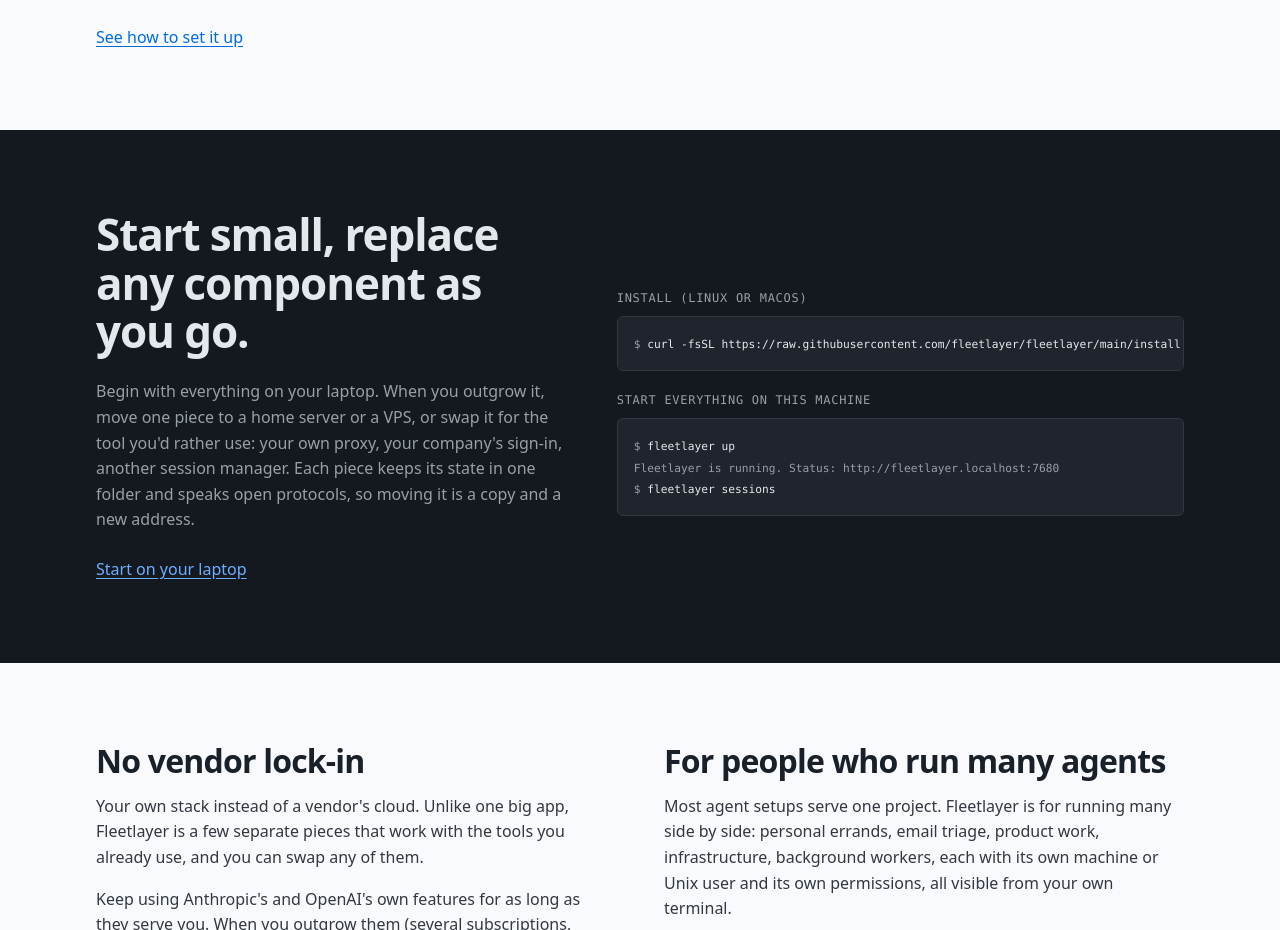
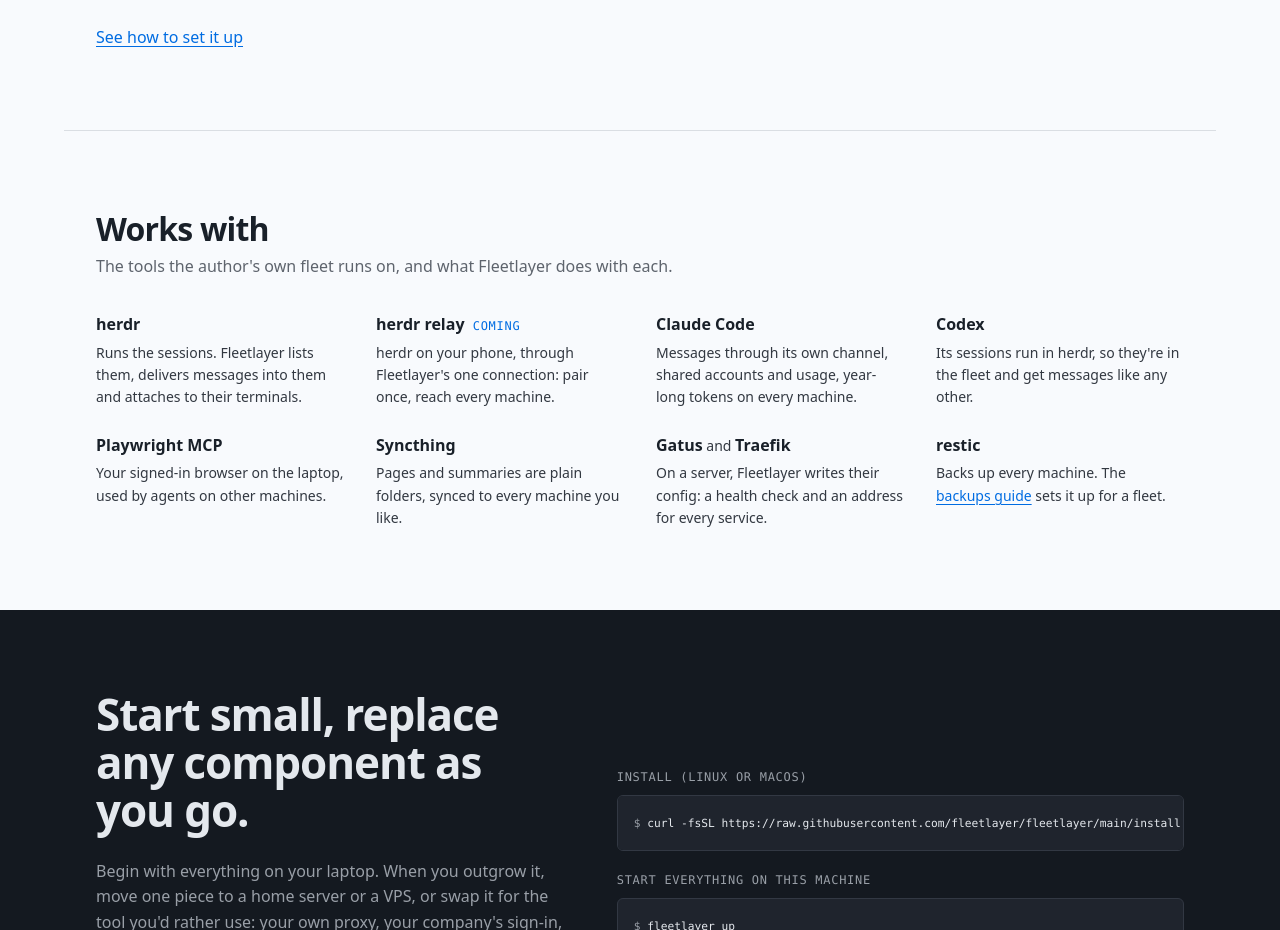
Before and after one commit to fleetlayer/fleetlayer, an Astro site in the folder site/: page / in a window 1280 px wide. Shown: the part 2000-2930 px from the top of the page. Built offline with nearby package versions, Linux system fonts and the light colour scheme; Astro itself is replaced by a stand-in of ours.

Commit message:
Homepage: a 'Works with' section (herdr, herdr relay coming, Claude Code, Codex, Playwright MCP, Syncthing, Gatus and Traefik, restic)

```diff
--- a/site/src/pages/index.astro
+++ b/site/src/pages/index.astro
@@ -188,6 +188,45 @@ const description = site.summary;
         </p>
       </section>
 
+      <section class="works" aria-labelledby="works-title">
+        <h2 id="works-title">Works with</h2>
+        <p class="works__intro">The tools the author's own fleet runs on, and what Fleetlayer does with each.</p>
+        <ul class="works__list">
+          <li>
+            <a href="https://herdr.dev">herdr</a>
+            <p>Runs the sessions. Fleetlayer lists them, delivers messages into them and attaches to their terminals.</p>
+          </li>
+          <li>
+            <span class="works__name">herdr relay <span class="works__soon">coming</span></span>
+            <p>herdr on your phone, through Fleetlayer's one connection: pair once, reach every machine.</p>
+          </li>
+          <li>
+            <a href="https://github.com/anthropics/claude-code">Claude Code</a>
+            <p>Messages through its own channel, shared accounts and usage, year-long tokens on every machine.</p>
+          </li>
+          <li>
+            <a href="https://github.com/openai/codex">Codex</a>
+            <p>Its sessions run in herdr, so they're in the fleet and get messages like any other.</p>
+          </li>
+          <li>
+            <a href="https://github.com/microsoft/playwright-mcp">Playwright MCP</a>
+            <p>Your signed-in browser on the laptop, used by agents on other machines.</p>
+          </li>
+          <li>
+            <a href="https://syncthing.net">Syncthing</a>
+            <p>Pages and summaries are plain folders, synced to every machine you like.</p>
+          </li>
+          <li>
+            <a href="https://gatus.io">Gatus</a> and <a href="https://traefik.io">Traefik</a>
+            <p>On a server, Fleetlayer writes their config: a health check and an address for every service.</p>
+          </li>
+          <li>
+            <a href="https://restic.net">restic</a>
+            <p>Backs up every machine. The <a href="/guides/backups/">backups guide</a> sets it up for a fleet.</p>
+          </li>
+        </ul>
+      </section>
+
       <section class="band" aria-labelledby="band-title">
         <div class="band__inner">
           <div class="band__copy">
--- a/site/src/styles/home.css
+++ b/site/src/styles/home.css
@@ -467,6 +467,58 @@ main > section {
   margin-top: var(--space-xl);
 }
 
+/* Works with: names and one line each. */
+.works {
+  padding-block: var(--space-3xl);
+  border-top: var(--rule-hair) solid var(--color-rule);
+}
+.works > h2 {
+  font-size: var(--text-2xl);
+  font-weight: 600;
+}
+.works__intro {
+  margin-top: var(--space-xs);
+  color: var(--color-muted);
+}
+.works__list {
+  list-style: none;
+  margin: var(--space-xl) 0 0;
+  padding: 0;
+  display: grid;
+  grid-template-columns: minmax(0, 1fr);
+  gap: var(--space-lg) var(--space-xl);
+}
+.works__list li {
+  font-size: var(--text-sm);
+}
+.works__list li > a,
+.works__name {
+  font-family: var(--font-display);
+  font-weight: 600;
+  font-size: var(--text-base);
+  color: var(--color-ink);
+  text-decoration: none;
+}
+.works__list li > a:hover {
+  color: var(--color-accent);
+  text-decoration: underline;
+}
+.works__list p {
+  margin-top: var(--space-2xs);
+}
+.works__list p a {
+  color: var(--color-accent);
+}
+.works__soon {
+  font-family: var(--font-mono);
+  font-size: var(--text-xs);
+  font-weight: 500;
+  letter-spacing: 0.06em;
+  text-transform: uppercase;
+  color: var(--color-accent);
+  margin-left: var(--space-2xs);
+}
+
 /* The one dark band. */
 .band {
   max-width: none !important;
@@ -614,6 +666,9 @@ main > section {
   .does__list {
     grid-template-columns: repeat(2, minmax(0, 1fr));
   }
+  .works__list {
+    grid-template-columns: repeat(2, minmax(0, 1fr));
+  }
   .why,
   .state__grid {
     grid-template-columns: repeat(2, minmax(0, 1fr));
@@ -639,6 +694,9 @@ main > section {
   .does__list {
     grid-template-columns: repeat(3, minmax(0, 1fr));
   }
+  .works__list {
+    grid-template-columns: repeat(4, minmax(0, 1fr));
+  }
 }
 
 @media (prefers-reduced-motion: reduce) {
```
Also changed, not shown: site/src/homepage.md (+15 -0 lines).
